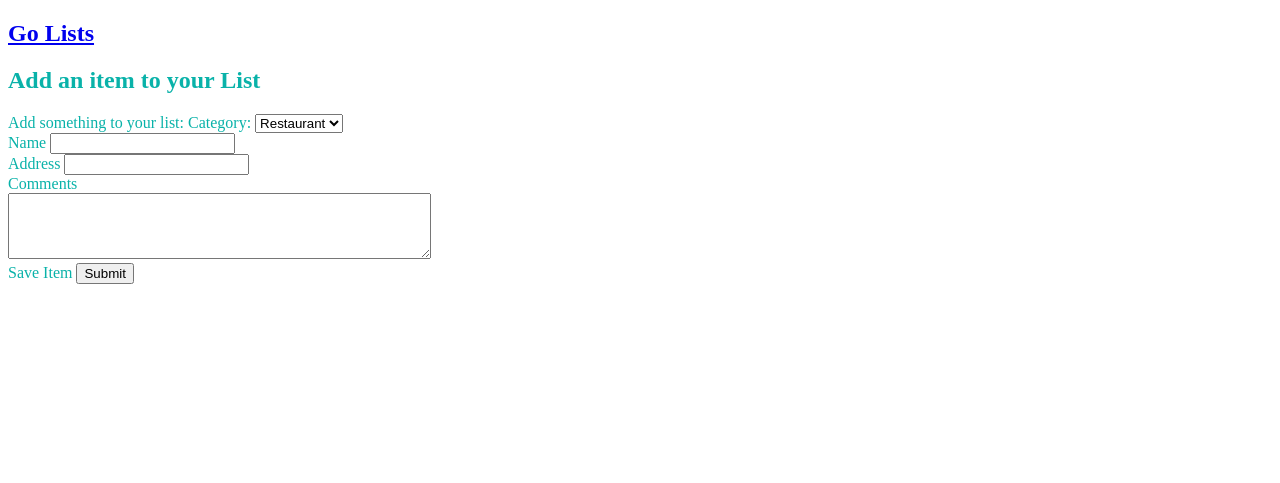
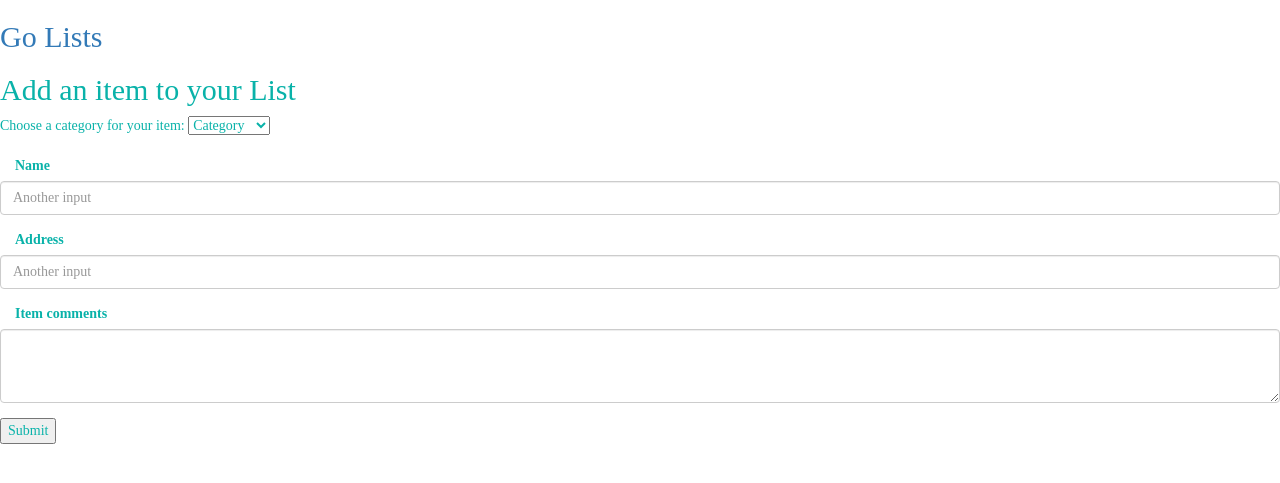
Before and after one commit to kelly4strength/go-there-list, a Flask app: page /add_item_to_existing_list in a window 1280 px wide. Shown: the top 483 px of the page. Run offline with Flask 2, Linux system fonts and the light colour scheme; the visitor is signed in with stand-in values (Sample User, id 1); data that the repository does not hold is empty; some libraries are stand-ins or nearby versions.

Commit message:
starting bootstrap on form pages to add in jquery for hidden form templates

```diff
--- a/server.py
+++ b/server.py
@@ -428,7 +428,7 @@ def add_another_item():
     item_name, item_address, item_comments = get_item_choices(request)
 
     category_name = request.form.get("category_name")
-    category = Category.query.filter_by(category_name=category_name).one()
+    category = Category.query.filter_by(category_name=category_name).first()
     category_id = session['current_category'] = category.category_id
 
     new_item = Item(list_id=list_id,
--- a/templates/add_new_items.html
+++ b/templates/add_new_items.html
@@ -6,30 +6,56 @@
 <p hidden List ID: {{ list_id }}></p>
 
 <h2>Add an item to your List</h2>
+
+	<!-- BOOTSTRAP version -->
 <div>
 	<form action="/add_another_item" method="POST" id="item_form">
-	        Add something to your list:
+		Choose a category for your item:
+		<select class="c-select" name="category_name">Categories
+			<option selected name="category_name">Category</option>
+			<option value="restaurant">Restaurant</option>
+			<option value="bar">Bar</option>
+			<option value="museum">Museum</option>
+		</select>
+			<br>
+			<br>
+		<fieldset class="form-group">
+			<label for="formGroupExampleInput2" class="col-sm-2 form-control-label">Name</label>
+			<input type="text" name="item_name" class="form-control" id="formGroupExampleInput2" placeholder="Another input">
+		</fieldset>
+
+		<fieldset class="form-group">
+			<label for="formGroupExampleInput2" class="col-sm-2 form-control-label">Address</label>
+			<input type="text" name=name="item_address" class="form-control" id="formGroupExampleInput2" placeholder="Another input">
+		</fieldset>
+
+		<fieldset class="form-group">
+			<label for="exampleTextarea" class="col-sm-2 form-control-label">Item comments</label>
+			<textarea name="item_comments" class="form-control" id="exampleTextarea" rows="3"></textarea>
+		</fieldset>
+
+			<input type="submit">
+	</form>
+
+</div>
+
+{% endblock %}
+
+
+ <!-- Old Html -->
+<!--<form action="/add_another_item" method="POST" id="item_form">
 		    Category:
 			<select name="category_name">
 				<option value="restaurant">Restaurant</option>
 				<option value="bar">Bar</option>
 				<option value="museum">Museum</option>
 			</select>
-					<br>
 
 			Name <input type="text" name="item_name" required>
-				    <br>
-
 			Address <input type="text" name="item_address" required>
-				    <br>
-
-					Comments<br>
+			Comments
 			<textarea name="item_comments" rows="4" cols="50" required></textarea>
-				    <br>
-
 			Save Item <input type="submit">
-			<br>
     	</form>
 	</div>
-
-{% endblock %}
+ -->
--- a/templates/base.html
+++ b/templates/base.html
@@ -1,8 +1,10 @@
 <!DOCTYPE html>
 <html>
 <head>
+
+  <link href="https://maxcdn.bootstrapcdn.com/bootstrap/3.3.6/css/bootstrap.min.css" rel="stylesheet">
+  <link rel="stylesheet" href="/static/css/style.css">
   <style type="text/css">
-
 div {
 font-family: Futura;
 color: #09B2A9;
@@ -38,8 +40,8 @@ color: #09B2A9;
 
             {% endblock %}
 
-<!-- <script src="https://code.jquery.com/jquery-2.1.4.min.js"></script>
- <script src="https://maxcdn.bootstrapcdn.com/bootstrap/3.3.4/js/bootstrap.min.js"></script>
--->
+    <script src="https://maxcdn.bootstrapcdn.com/bootstrap/3.3.6/js/bootstrap.min.js"></script>
+    <script src="http://code.jquery.com/jquery.js"></script>
+
 </body>
 </html>
```
Also changed, not shown: templates/homepage.html (+8 -8 lines), templates/login.html (+30 -3 lines). Lines whose indentation alone changed are shown as unchanged.
